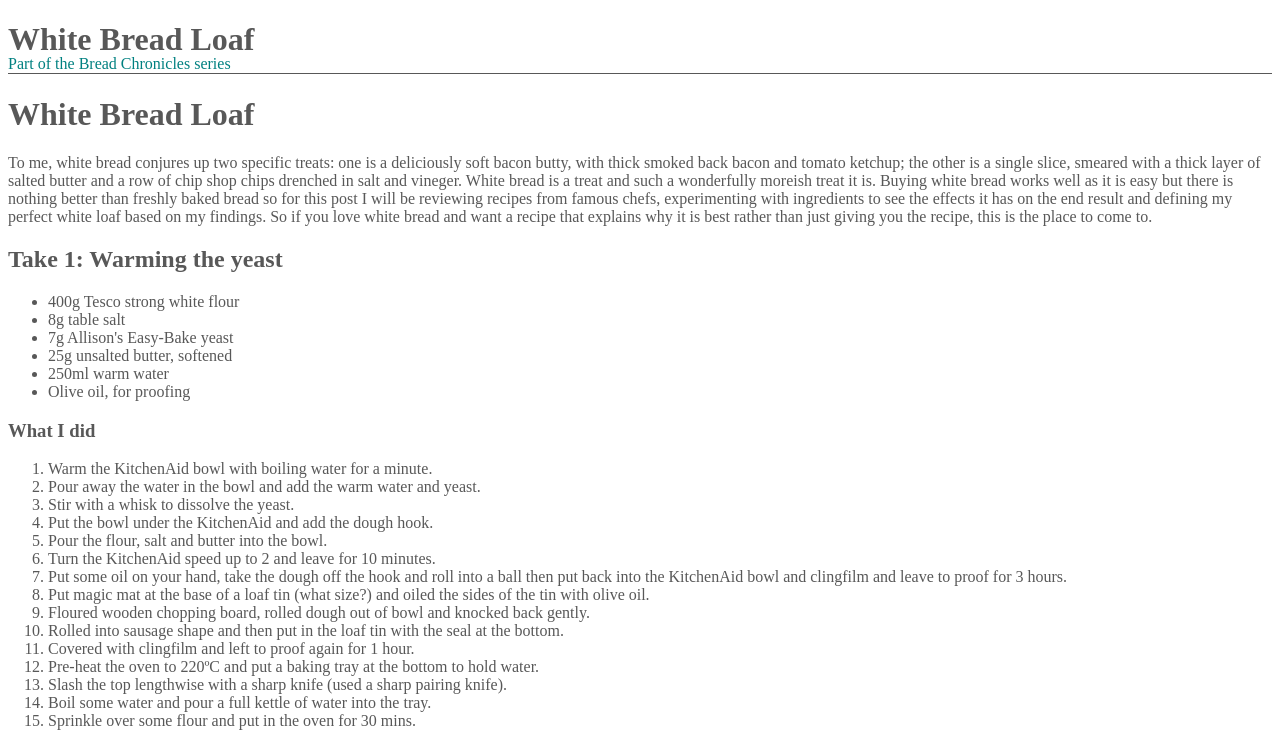
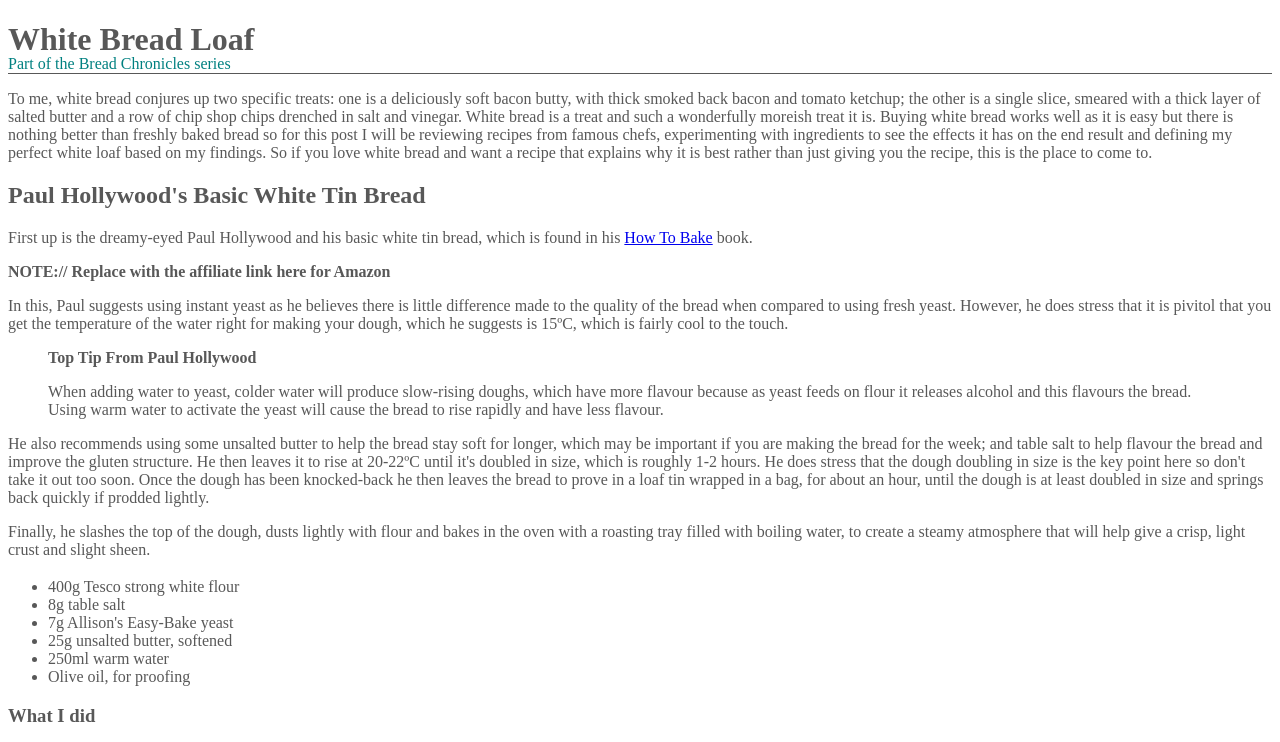
Before and after one commit to sebcarss/sebcarss.github.io.repo, a Gatsby site: page /recipe/bread/white-bread-loaf/ in a window 1280 px wide. Shown: the top 742 px of the page. Built offline with nearby package versions, Linux system fonts and the light colour scheme; Gatsby itself is replaced by a stand-in of ours.

Commit message:
Add intro to Paul Hollywood's white bread

```diff
--- a/src/posts/recipe/bread/white-bread-loaf.md
+++ b/src/posts/recipe/bread/white-bread-loaf.md
@@ -11,11 +11,23 @@ tags: [
     ]
 ---
 
-# White Bread Loaf
+To me, white bread conjures up two specific treats: one is a deliciously soft bacon butty, with thick smoked back bacon and tomato ketchup; the other is a single slice, smeared with a thick layer of salted butter and a row of chip shop chips drenched in salt and vinegar. White bread is a treat and such a wonderfully moreish treat it is. Buying white bread works well as it is easy but there is nothing better than freshly baked bread so for this post I will be reviewing recipes from famous chefs, experimenting with ingredients to see the effects it has on the end result and defining my perfect white loaf based on my findings. So if you love white bread and want a recipe that explains why it is best rather than just giving you the recipe, this is the place to come to.
 
-To me, white bread conjures up two specific treats: one is a deliciously soft bacon butty, with thick smoked back bacon and tomato ketchup; the other is a single slice, smeared with a thick layer of salted butter and a row of chip shop chips drenched in salt and vineger. White bread is a treat and such a wonderfully moreish treat it is. Buying white bread works well as it is easy but there is nothing better than freshly baked bread so for this post I will be reviewing recipes from famous chefs, experimenting with ingredients to see the effects it has on the end result and defining my perfect white loaf based on my findings. So if you love white bread and want a recipe that explains why it is best rather than just giving you the recipe, this is the place to come to.
+## Paul Hollywood's Basic White Tin Bread
 
-## Take 1: Warming the yeast
+First up is the dreamy-eyed Paul Hollywood and his basic white tin bread, which is found in his [How To Bake](https://www.amazon.co.uk/How-Bake-Paul-Hollywood/dp/140881949X/ref=sr_1_1_twi_har_2?ie=UTF8&qid=1527192202&sr=8-1&keywords=how+to+bake&dpID=51kRnw%252BT5xL&preST=_SX218_BO1,204,203,200_QL40_&dpSrc=srch) book.
+
+__NOTE:// Replace with the affiliate link here for Amazon__
+
+In this, Paul suggests using instant yeast as he believes there is little difference made to the quality of the bread when compared to using fresh yeast. However, he does stress that it is pivitol that you get the temperature of the water right for making your dough, which he suggests is 15ºC, which is fairly cool to the touch.
+
+> __Top Tip From Paul Hollywood__
+>
+> When adding water to yeast, colder water will produce slow-rising doughs, which have more flavour because as yeast feeds on flour it releases alcohol and this flavours the bread. Using warm water to activate the yeast will cause the bread to rise rapidly and have less flavour.
+
+He also recommends using some unsalted butter to help the bread stay soft for longer, which may be important if you are making the bread for the week; and table salt to help flavour the bread and improve the gluten structure. He then leaves it to rise at 20-22ºC until it's doubled in size, which is roughly 1-2 hours. He does stress that the dough doubling in size is the key point here so don't take it out too soon. Once the dough has been knocked-back he then leaves the bread to prove in a loaf tin wrapped in a bag, for about an hour, until the dough is at least doubled in size and springs back quickly if prodded lightly.
+
+Finally, he slashes the top of the dough, dusts lightly with flour and bakes in the oven with a roasting tray filled with boiling water, to create a steamy atmosphere that will help give a crisp, light crust and slight sheen.
 
 ###
 
```
